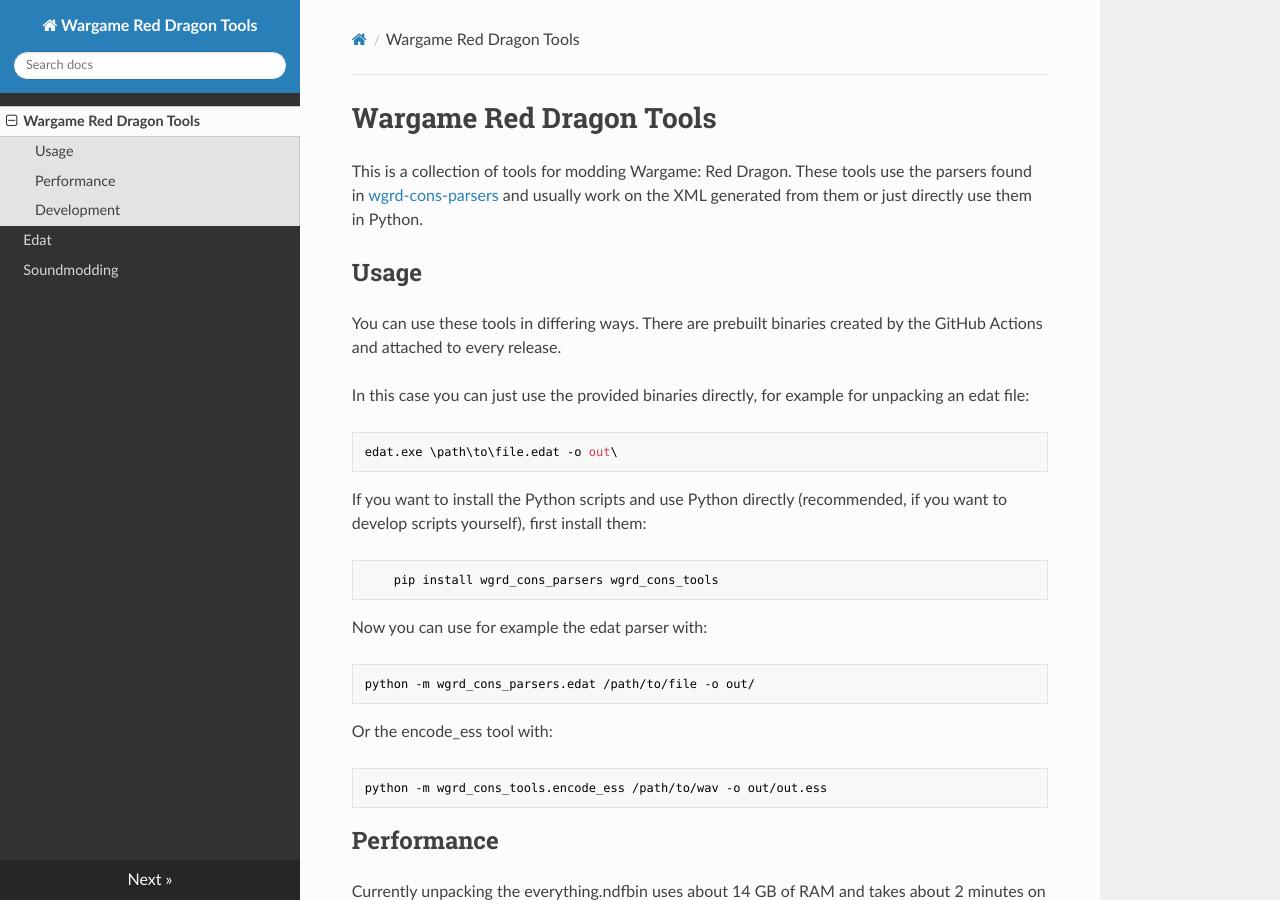
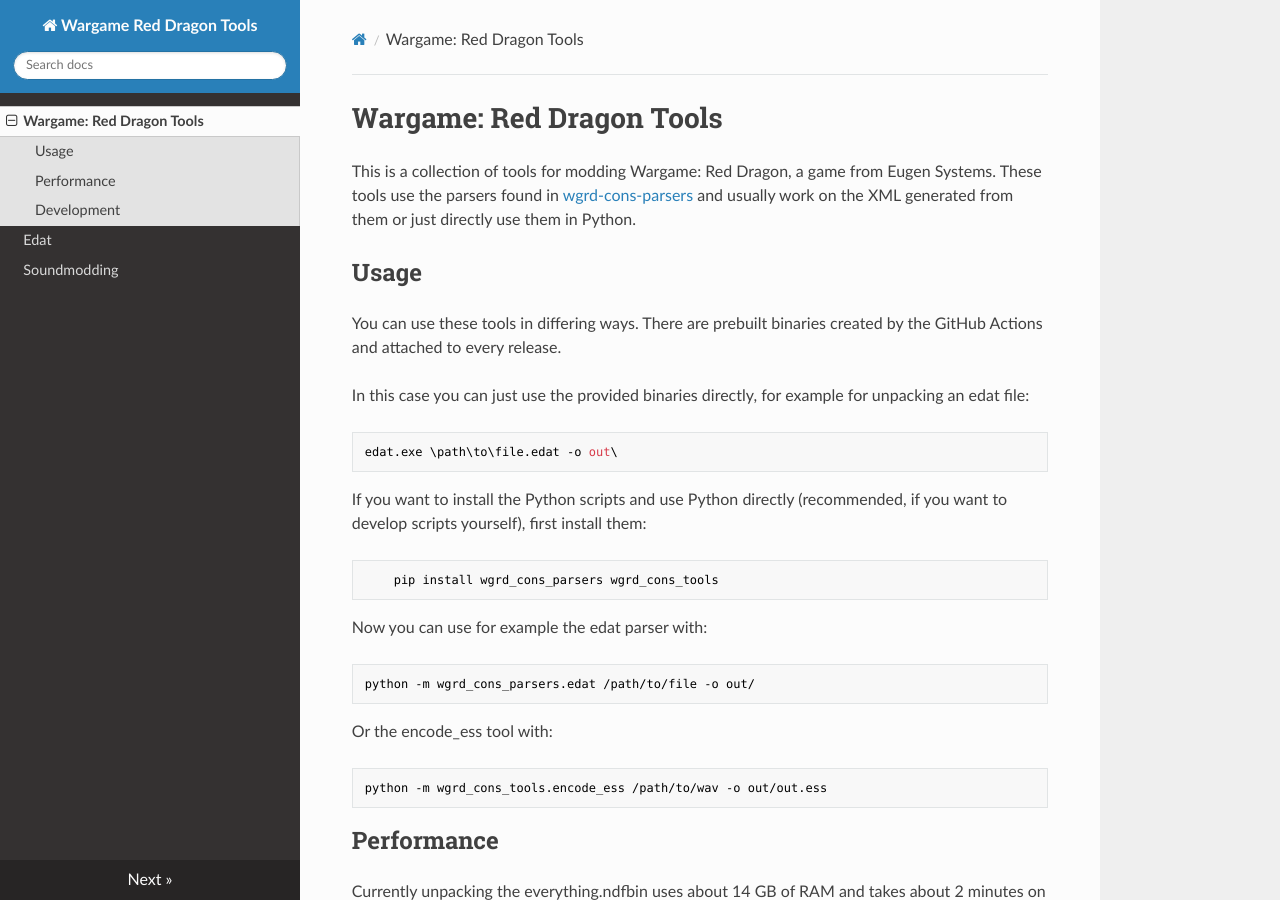
Before and after one commit to ev1313/wgrd-cons-tools, an MkDocs documentation site: the page built from docs/index.md, in a window 1280 px wide and 900 px high. Built offline with MkDocs 1.6.1, drawn with Linux system fonts in a browser that asks for light colours; nearby versions of some CDN libraries.

```diff
--- a/docs/index.md
+++ b/docs/index.md
@@ -1,6 +1,6 @@
-# Wargame Red Dragon Tools
+# Wargame: Red Dragon Tools
 
-This is a collection of tools for modding Wargame: Red Dragon.
+This is a collection of tools for modding Wargame: Red Dragon, a game from Eugen Systems.
 These tools use the parsers found in [wgrd-cons-parsers](https://github.com/ev1313/wgrd_cons_parsers) and usually
 work on the XML generated from them or just directly use them in Python.
 
```
Also changed, not shown: README.md (+2 -2 lines).
